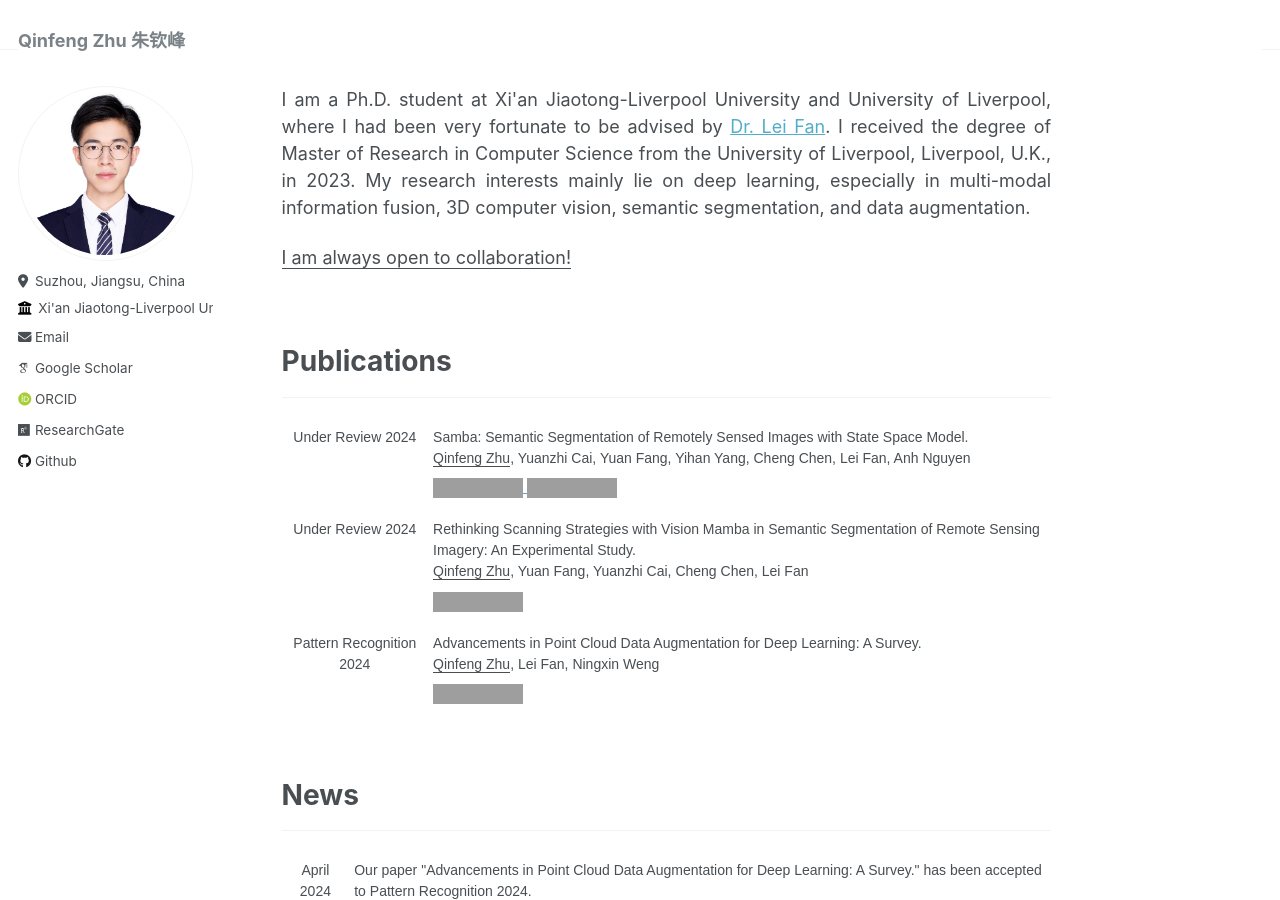
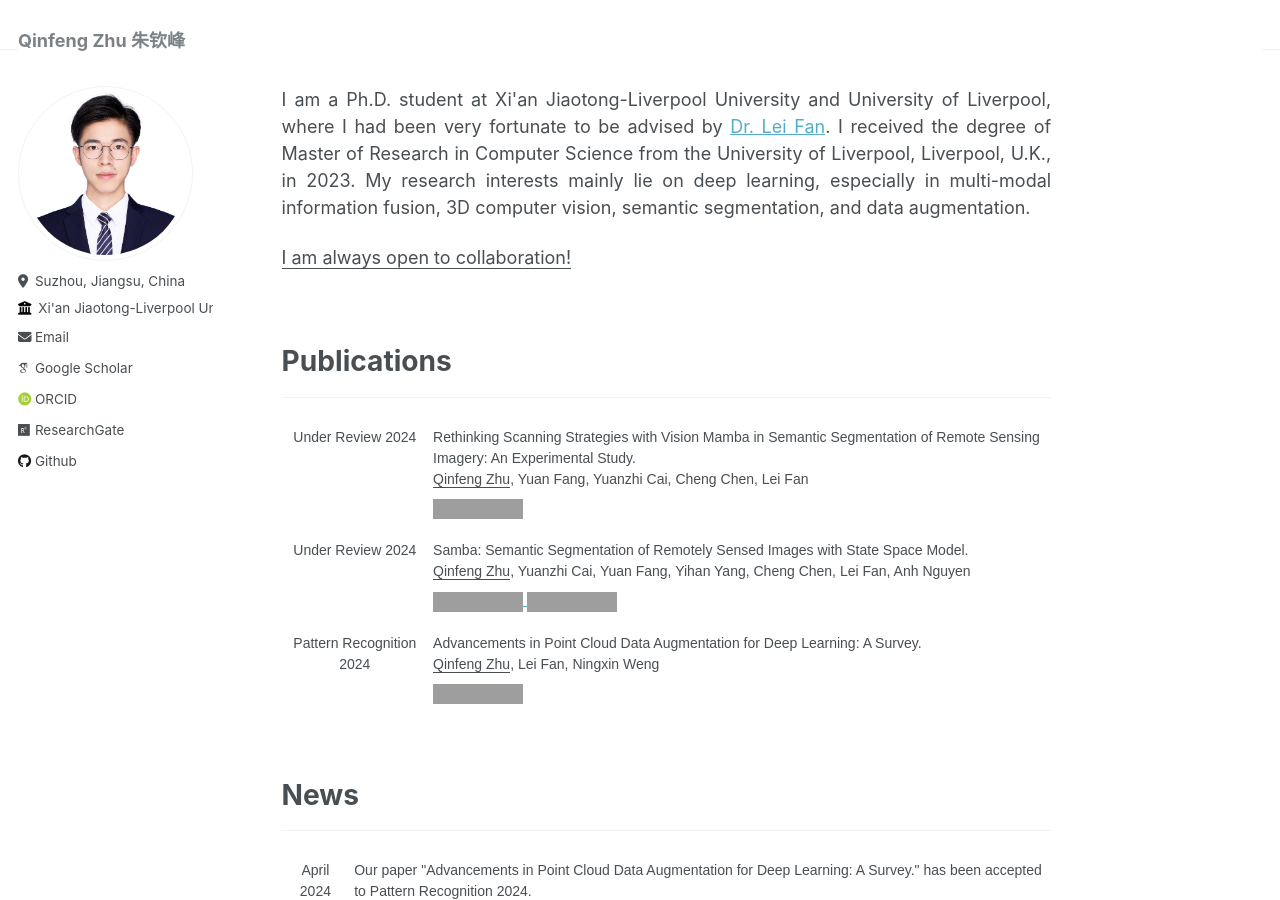
Before and after one commit to zhuqinfeng1999/zhuqinfeng1999.github.io, a Jekyll site: the page built from _pages/about.md, in a window 1280 px wide and 900 px high. Built offline with Jekyll 4.4.1, drawn with Linux system fonts in a browser that asks for light colours; some web fonts are replaced; grey boxes are pictures that could not be loaded.

Commit message:
Update about.md

```diff
--- a/_pages/about.md
+++ b/_pages/about.md
@@ -32,6 +32,15 @@ My research interests mainly lie on deep learning, especially in multi-modal inf
   <thread>
     <tr>
       <th class="tg-wk8r">Under Review 2024</th>
+      <th class="tg-oe15">Rethinking Scanning Strategies with Vision Mamba in Semantic Segmentation of Remote Sensing Imagery: An Experimental Study. <br><u>Qinfeng Zhu</u>, Yuan Fang, Yuanzhi Cai, Cheng Chen, Lei Fan
+        <span style="display: block; margin-bottom: -13px;"></span> <br>
+        <a href="https://arxiv.org/abs/2405.08493">
+          <img src="https://img.shields.io/badge/PDF-80000f" alt="PDF" style="width: auto; height: 20px;"/>
+        </a>
+      </th>
+    </tr>
+    <tr>
+      <th class="tg-wk8r">Under Review 2024</th>
       <th class="tg-oe15">Samba: Semantic Segmentation of Remotely Sensed Images with State Space Model. <br><u>Qinfeng Zhu</u>, Yuanzhi Cai, Yuan Fang, Yihan Yang, Cheng Chen, Lei Fan, Anh Nguyen
         <span style="display: block; margin-bottom: -13px;"></span> <br>
         <a href="https://arxiv.org/abs/2404.01705">
@@ -39,15 +48,6 @@ My research interests mainly lie on deep learning, especially in multi-modal inf
         </a>
         <a href="https://github.com/zhuqinfeng1999/Samba">
           <img src="https://img.shields.io/badge/GitHub-004f80" alt="GitHub Repository" style="width: auto; height: 20px;"/>
-        </a>
-      </th>
-    </tr>
-    <tr>
-      <th class="tg-wk8r">Under Review 2024</th>
-      <th class="tg-oe15">Rethinking Scanning Strategies with Vision Mamba in Semantic Segmentation of Remote Sensing Imagery: An Experimental Study. <br><u>Qinfeng Zhu</u>, Yuan Fang, Yuanzhi Cai, Cheng Chen, Lei Fan
-        <span style="display: block; margin-bottom: -13px;"></span> <br>
-        <a href="https://arxiv.org/abs/2405.08493">
-          <img src="https://img.shields.io/badge/PDF-80000f" alt="PDF" style="width: auto; height: 20px;"/>
         </a>
       </th>
     </tr>
```
